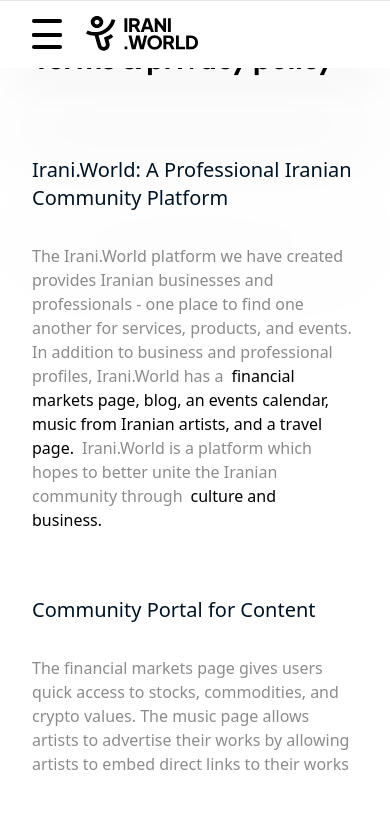
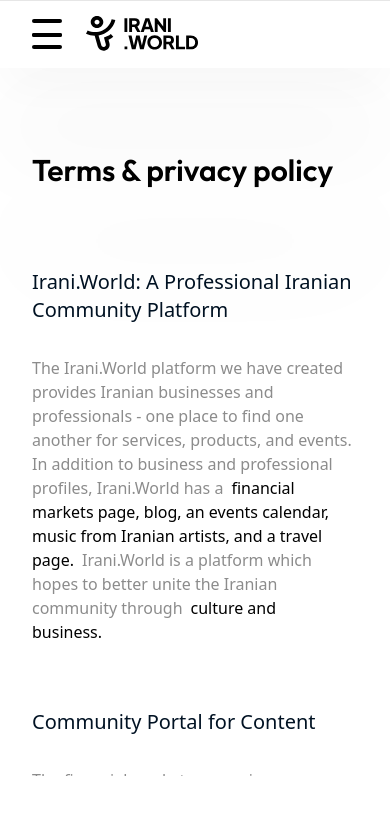
Before and after one commit to MiladDevarts/irani-world, a Next.js app: page /terms in a window 390 px wide. Shown: the top 814 px of the page. Built offline with nearby package versions, Linux system fonts and the light colour scheme.

Commit message:
fix: edit mb layout 3

```diff
--- a/app/globals.css
+++ b/app/globals.css
@@ -439,7 +439,7 @@ input:-webkit-autofill:active {
   bottom: 0;
 }
 
-.menu:checked + label > .hamburger-inner > .bar1 {
+/* .menu:checked + label > .hamburger-inner > .bar1 {
   transform: rotate(45deg);
   transform-origin: 5%;
   width: 41px;
@@ -459,7 +459,7 @@ input:-webkit-autofill:active {
   transform-origin: 5%;
   transform: rotate(-45deg);
   width: 41px;
-}
+} */
 
 @keyframes heroanimation {
   0% {
--- a/app/terms/page.tsx
+++ b/app/terms/page.tsx
@@ -1,5 +1,4 @@
 import React from "react";
-import Head from "next/head";
 
 import OverlayMenu from "@/components/Overlay";
 import { Metadata } from "next";
@@ -15,7 +14,7 @@ const page = () => {
       <OverlayMenu />
       <main className="flex flex-col lg:flex-row container">
         <div className="w-full flex flex-col mt-10">
-          <h1 className="text-black text-3xl font-semibold font-outfit mb-20">
+          <h1 className="text-black text-3xl font-semibold font-outfit mb-20 lg:mt-0 mt-28">
             Terms & privacy policy
           </h1>
           <h4 className="text-blue text-xl">
```
